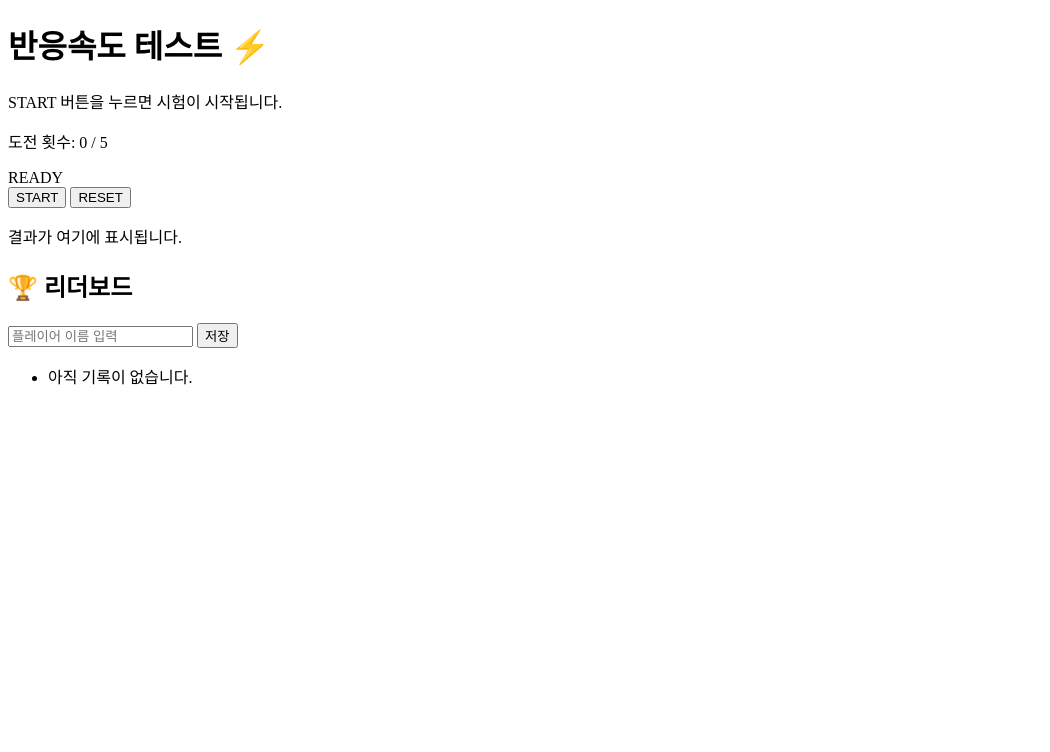
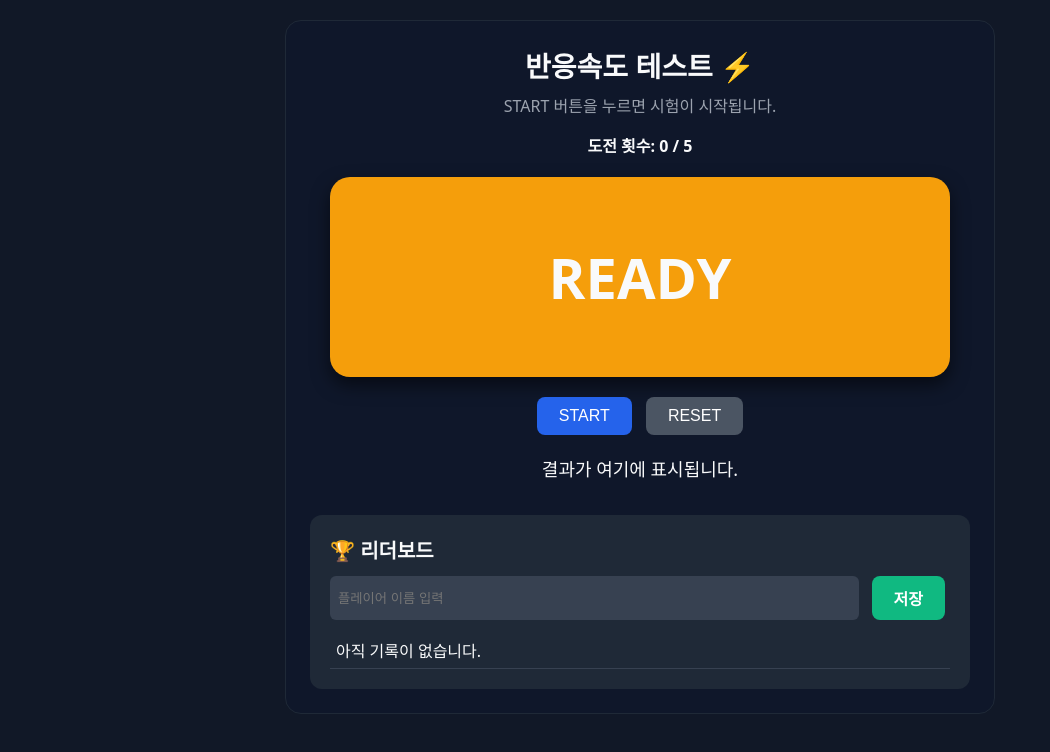
Before and after one commit to tytheo0323-sketch/-, a website: page index.html in a window 1280 px wide. Shown: the whole page, without its empty margins (0-1050 px from the left). Drawn offline with nearby package versions, Linux system fonts and the light colour scheme.

Commit message:
Update index.html

```diff
--- a/index.html
+++ b/index.html
@@ -6,7 +6,7 @@
   <title>반응속도 테스트 ⚡️</title>
 
   <!-- 다크 테마 CSS -->
-  <link rel="stylesheet" href="여게이.css" />
+  <link rel="stylesheet" href="style.css" />
 
   <!-- Chart.js (그래프) -->
   <script src="https://cdn.jsdelivr.net/npm/chart.js"></script>
```
